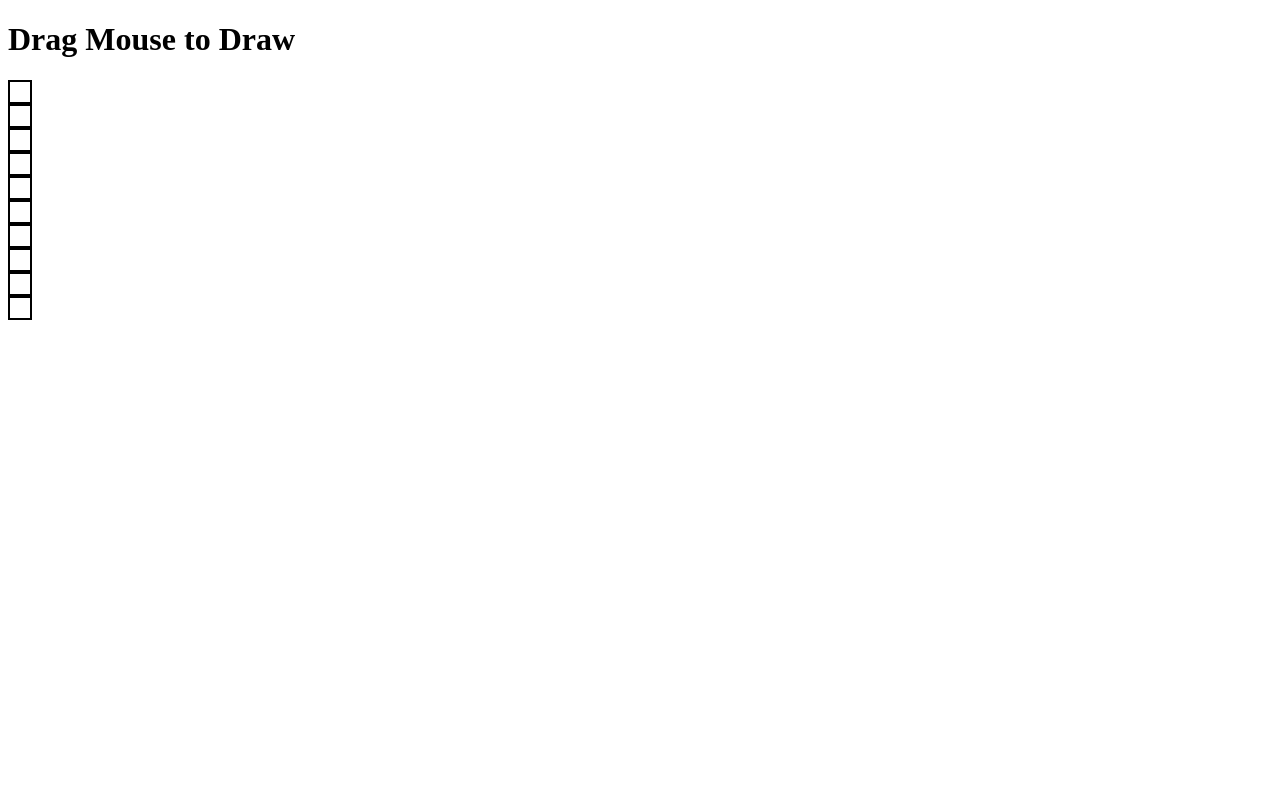
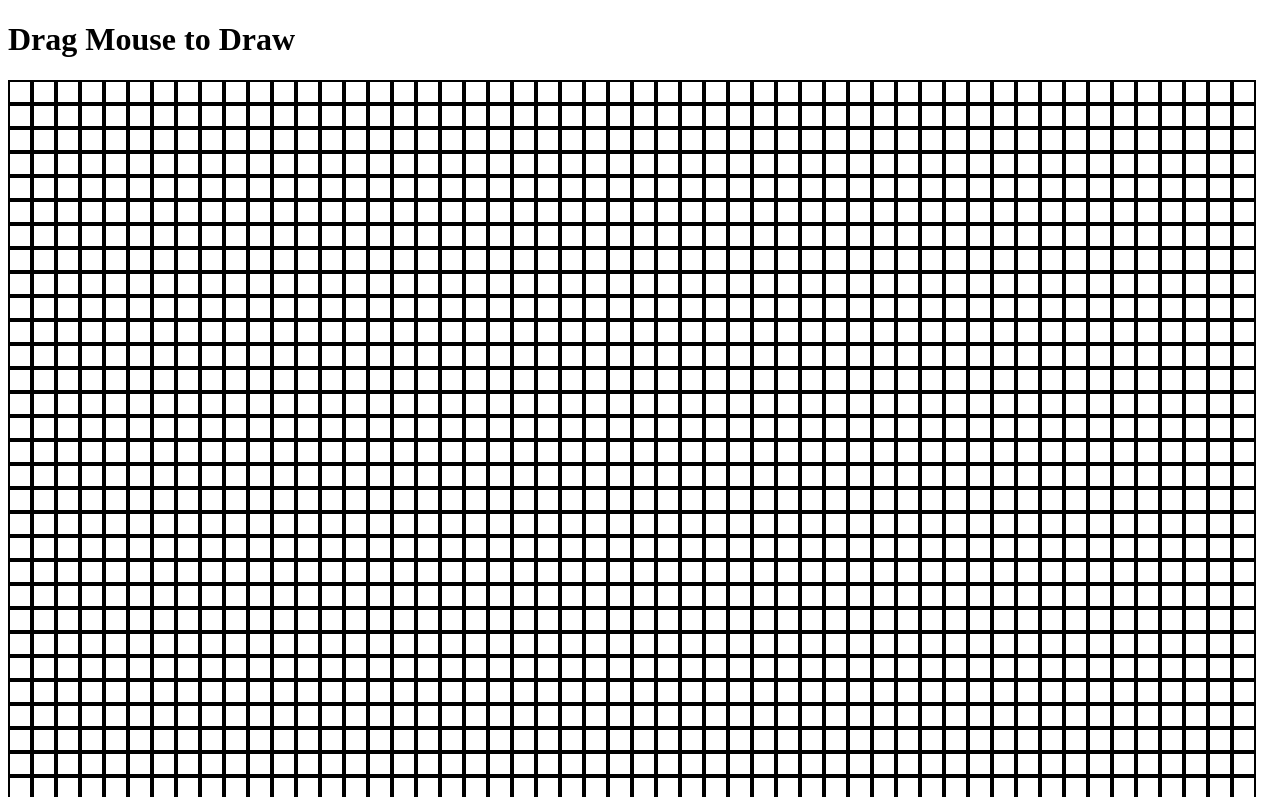
Before and after one commit to Kama95/Etch-A-Sketch, a plain HTML site: page index.html in a window 1280 px wide. Shown: the top 797 px of the page. Drawn offline with Linux system fonts and the light colour scheme.

Commit message:
Modify function to create rows and columns, instead of just 1 row

```diff
--- a/script.js
+++ b/script.js
@@ -5,13 +5,16 @@
 //containerEle.appendChild(squareBox);
 
 
-function increaseSquares (num){
-  for (i=0; i < num;i++){
+function increaseSquares (row,col){
+  for (let i=0; i < row;i++){
+    for (let j=0;j<col;j++){
+
     const squareBox = document.createElement('div');
 squareBox.classList.add('square')
 const containerEle=document.querySelector('.container');
     containerEle.appendChild(squareBox);
   }
 }
+}
 
-increaseSquares(10);
+increaseSquares(50,50);
--- a/style.css
+++ b/style.css
@@ -3,4 +3,9 @@
     border: 2px solid black;
     height: 20px;
     width: 20px;
+
 }
+.container{
+    display: flex;
+    flex-wrap: wrap;
+}
```
